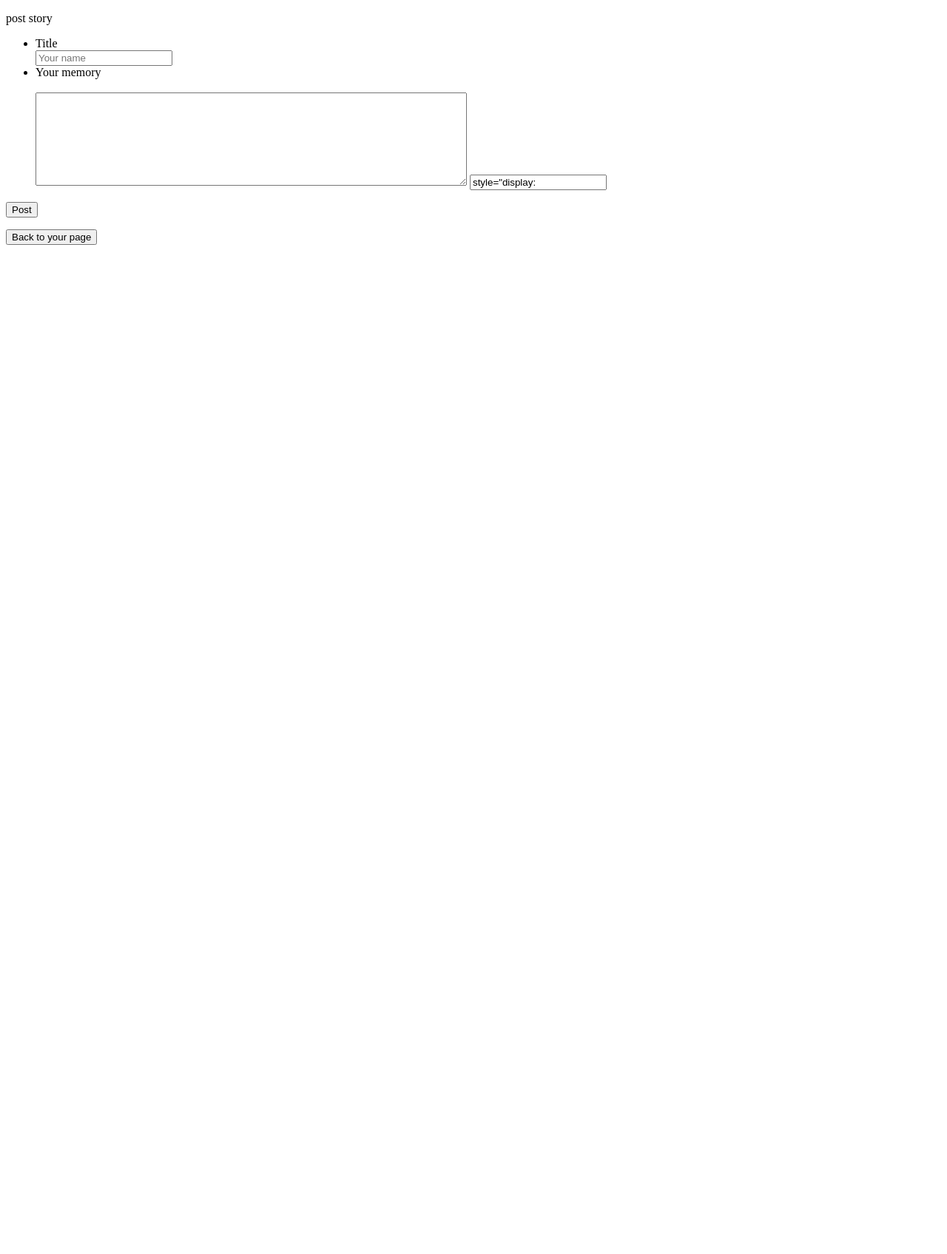
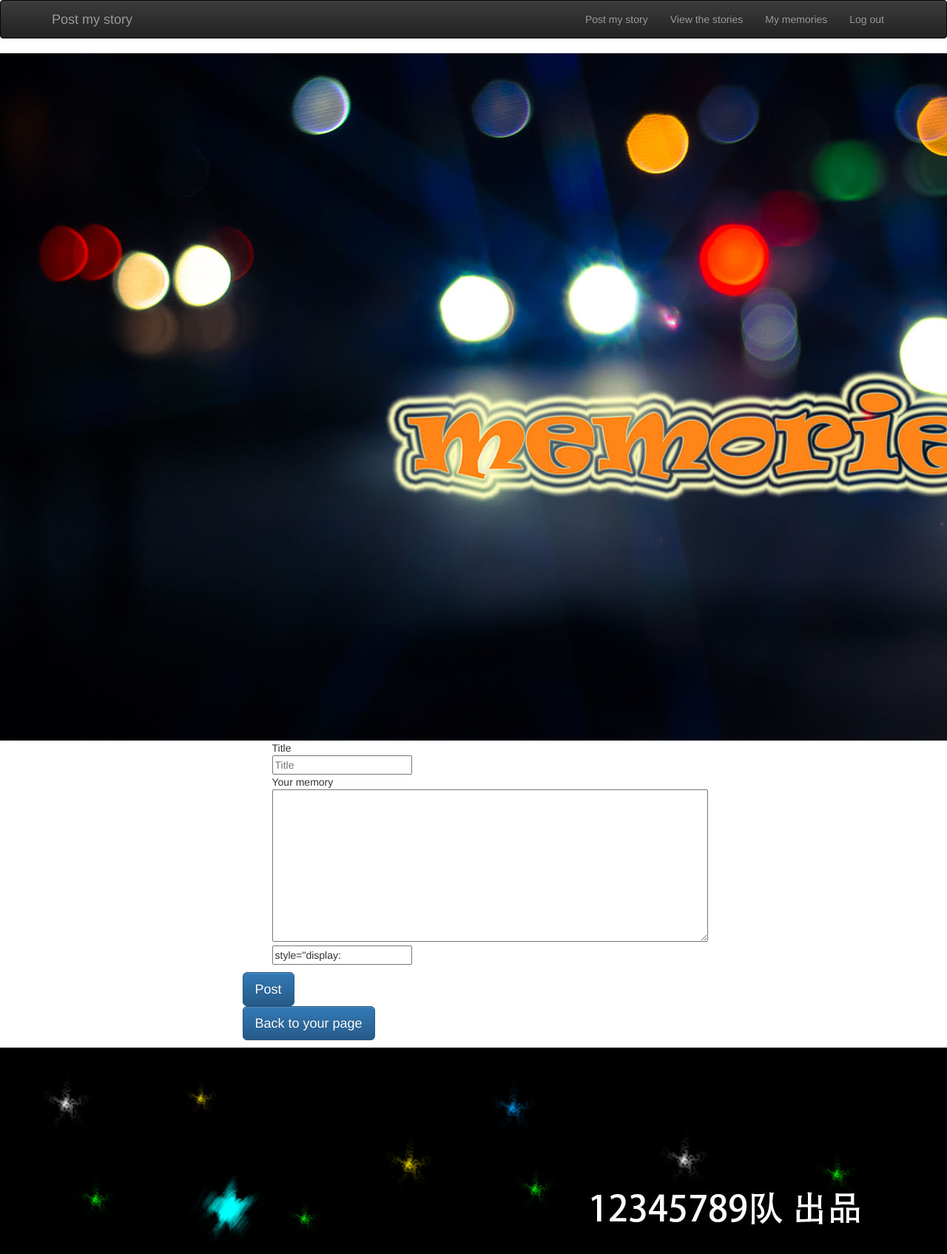
Before and after one commit to tyjane/zerocup, a Django app: page /post_story/ in a window 1280 px wide; the page is wider, and only the part inside the window is pictured. Shown: that part at 74% size. Before the commit the page ends 331 px from the top of that part, so only its background shows below. Run offline with Django 3.2, Linux system fonts and the light colour scheme; some libraries are stand-ins or nearby versions.

Commit message:
Update post_story.html

```diff
--- a/memories/templates/memories/post_story.html
+++ b/memories/templates/memories/post_story.html
@@ -3,28 +3,62 @@
 <html>
     <head>
         <meta charset="utf-8">
+        <meta http-equiv="X-UA-Compatible" content="IE=edge">
+        <meta name="viewport" content="width=device-width, initial-scale=1">
         <title>Post your memory</title>
+        <link href="{% static 'css/bootstrap.min.css' %}" rel="stylesheet">
+        <link href="{% static 'css/bootstrap-theme.min.css' %}" rel="stylesheet">
         <link rel="stylesheet" href="{% static 'css/post_story.css' %}">
         <script src="{% static "js/post_story.js" %}"></script>
     </head>
     <body>
-        <p>post story</p>
+        <!-- 导航栏 -->
+        <nav class="navbar navbar-inverse">
+            <div class="container">
+                <div class="navbar-header">
+                    <button type="button" class="navbar-toggle collapsed" data-toggle="collapse" data-target=".navbar-collapse">
+                        <span class="sr-only">Toggle navigation</span>
+                        <span class="icon-bar"></span>
+                        <span class="icon-bar"></span>
+                        <span class="icon-bar"></span>
+                    </button>
+                    <a class="navbar-brand" href="#">Post my story</a>
+                </div>
+                <div class="navbar-collapse collapse">
+                    <ul class="nav navbar-nav navbar-right">
+                        <li><a href="/post_story/">Post my story</a></li>
+                        <li><a href="/stories/">View the stories</a></li>
+                        <li><a href="/user_stories/">My memories</a></li>
+                        <li><a href="/log_out/">Log out</a></li>
+                    </ul>
+                </div><!--/.nav-collapse -->
+            </div>
+        </nav>
 
+       <img src="{% static 'css/images/title.jpg' %}" alt="" class="img-title">
+
+       <div class="main-content bgi">
+           <div class="row">
+               <div class="col-md-4 col-md-offset-3 col-sm-4 col-sm-offset-3">
                    <form action="/post_story/" method="post">
                    {% csrf_token %}
                    <ul>
-                <li>Title</li>
-                <input type="text" placeholder="Your name" name="title">
-                <li>Your memory</li>
-                <br/>
-                <textarea name="content" rows="8" cols="70"></textarea>
+                       <li class="color-white font-size mar" style="list-style-type: none" >Title</li>
+                       <input type="text" placeholder="Title" name="title">
+                       <li class="color-white font-size mar" style="list-style-type: none">Your memory</li>
+                       <textarea name="content" rows="10" cols="70"></textarea>
                        <input type="text" name="author" value= {{ author }} style="display: none">
                    </ul>
-            <input type="submit" class="b_button" value="Post">
+                   <input type="submit" class="b_button btn btn-lg btn-primary" value="Post">
                    </form>
+                   <form action="/" method="get">
+                   <p><input type="submit" class="b_button btn btn-lg btn-primary" value="Back to your page"></p>
+                   </form>
+                </div>
+            </div>
+        </div>
 
-        <form action="/" method="get">
-            <p><input type="submit" class="b_button" value="Back to your page"></p>
-        </form>
+        <img src="{% static 'css/images/pg3-footer.jpg' %}" alt="" class="img-footer">
+
     </body>
 </html>
```
Lines whose indentation alone changed are shown as unchanged.
